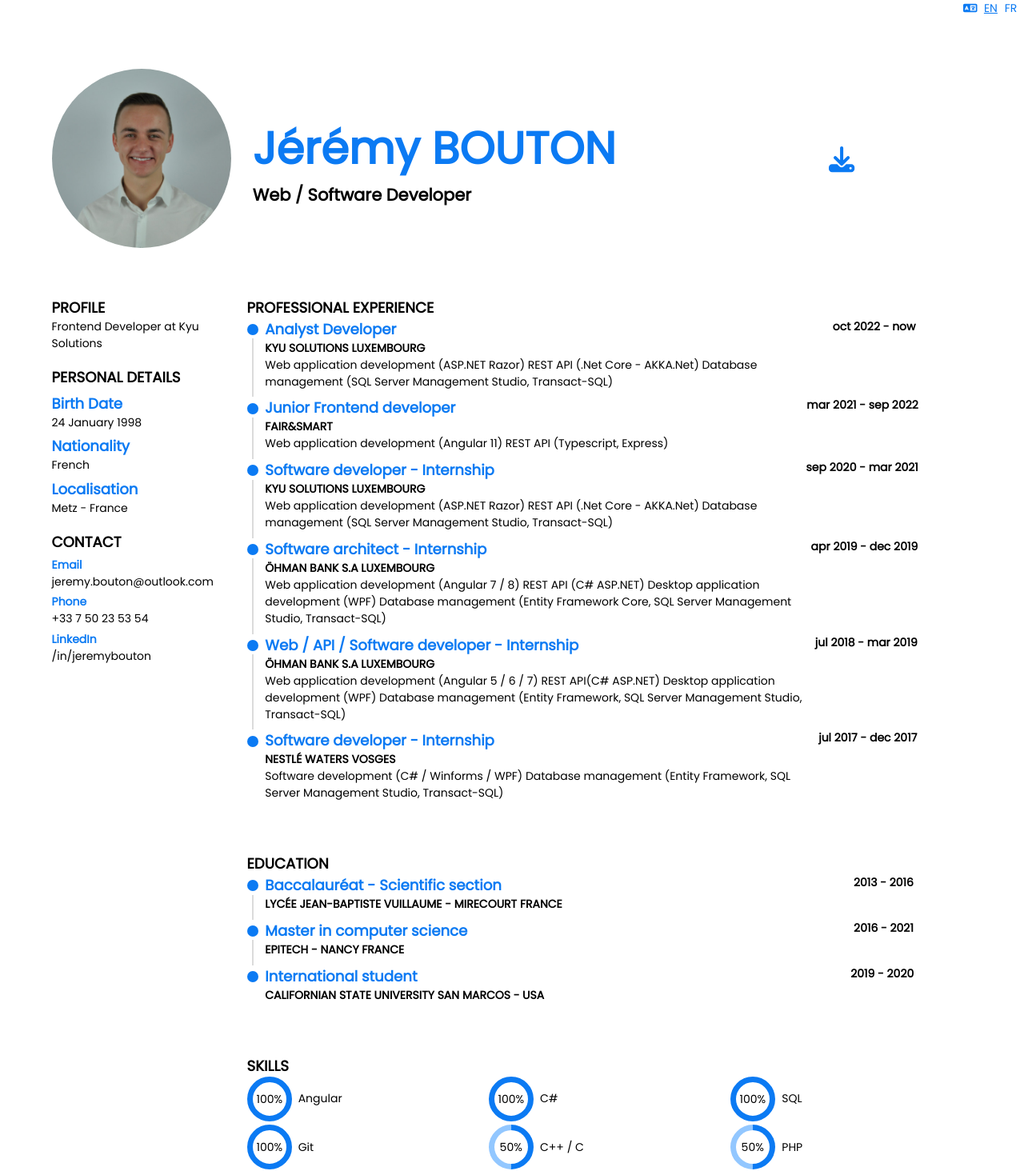
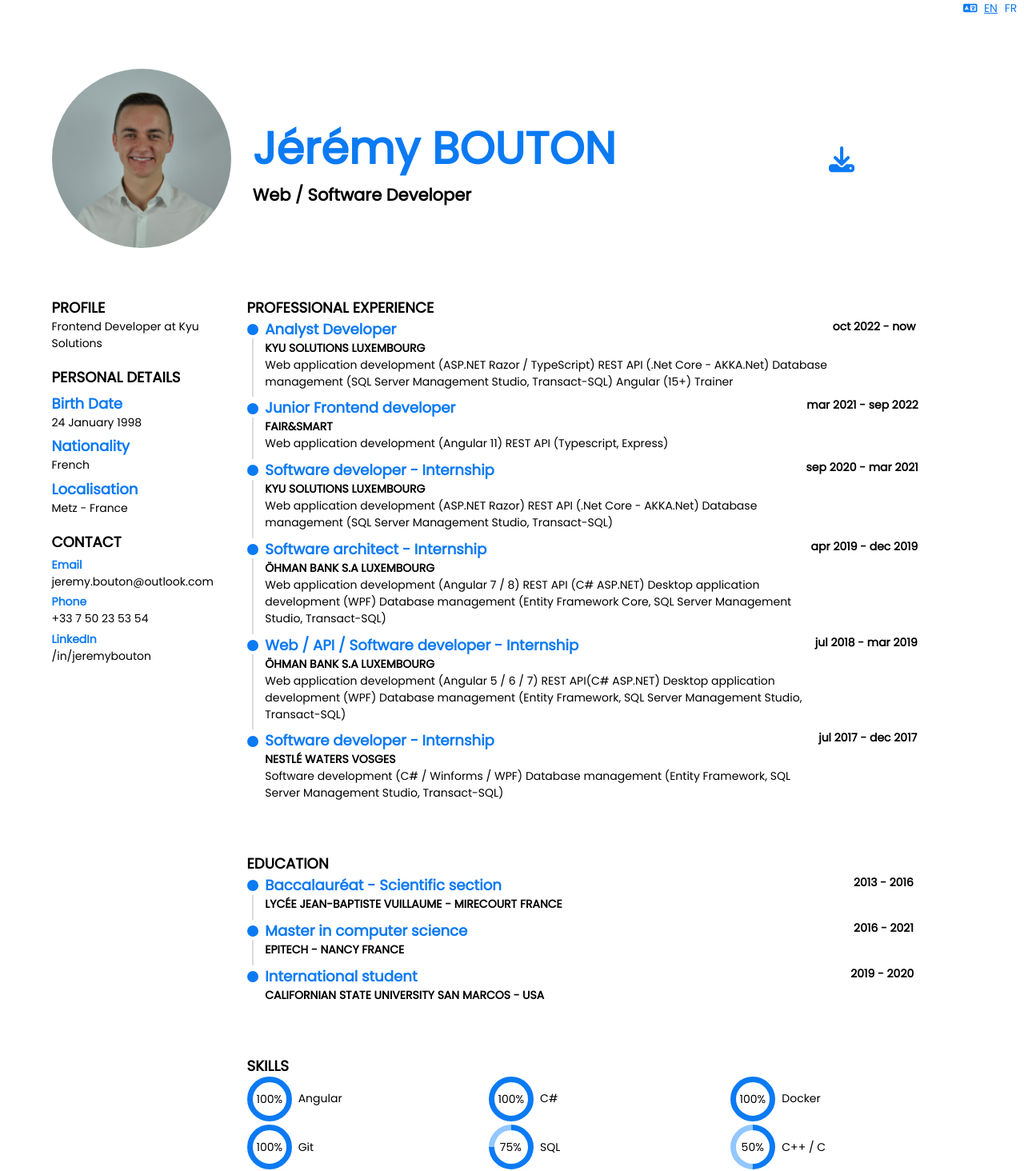
Before and after one commit to JakaRanga/online-resume, an Angular app: page / in a window 1280 px wide. Shown: the top 1464 px of the page at 80% size. Built offline with nearby package versions, Linux system fonts and the light colour scheme.

Commit message:
Updated resume v1.1.4

```diff
--- a/docker-compose.yml
+++ b/docker-compose.yml
@@ -6,4 +6,4 @@ services:
             - '8006:80'
         volumes:
             - '/home/jakaranga/online-resume/data:/usr/share/nginx/html/assets/data'
-        image: 'jakaranga/online-resume:1.1.3'
+        image: 'jakaranga/online-resume:1.1.4'
--- a/package.json
+++ b/package.json
@@ -1,6 +1,6 @@
 {
   "name": "online-resume",
-  "version": "1.1.3",
+  "version": "1.1.4",
   "scripts": {
     "ng": "ng",
     "start": "ng serve",
@@ -8,7 +8,7 @@
     "test": "ng test",
     "lint": "ng lint",
     "e2e": "ng e2e",
-    "build-docker": "docker login; docker build -t online-resume:1.1.3 .;docker tag online-resume:1.1.3 jakaranga/online-resume:1.1.3;docker push jakaranga/online-resume:1.1.3"
+    "build-docker": "docker login; docker build -t online-resume:1.1.4 .;docker tag online-resume:1.1.4 jakaranga/online-resume:1.1.4;docker push jakaranga/online-resume:1.1.4"
   },
   "private": true,
   "dependencies": {
--- a/src/assets/data/resume-information.json
+++ b/src/assets/data/resume-information.json
@@ -115,7 +115,7 @@
                 {
                     "title": "Analyst Developer",
                     "subtitle": "kyu solutions luxembourg",
-                    "description": "Web application development (ASP.NET Razor)\nREST API (.Net Core - AKKA.Net)\nDatabase management (SQL Server Management Studio, Transact-SQL)",
+                    "description": "Web application development (ASP.NET Razor / TypeScript)\nREST API (.Net Core - AKKA.Net)\nDatabase management (SQL Server Management Studio, Transact-SQL)\nAngular (15+) Trainer",
                     "date": "oct 2022 - now",
                     "index": 1
                 }
@@ -152,7 +152,7 @@
                     "index": 2
                 },
                 {
-                    "name": "SQL",
+                    "name": "Docker",
                     "knowledge": 100,
                     "index": 3
                 },
@@ -162,12 +162,12 @@
                     "index": 4
                 },
                 {
-                    "name": "C++ / C",
-                    "knowledge": 50,
+                    "name": "SQL",
+                    "knowledge": 75,
                     "index": 5
                 },
                 {
-                    "name": "PHP",
+                    "name": "C++ / C",
                     "knowledge": 50,
                     "index": 6
                 },
@@ -260,7 +260,7 @@
                 {
                     "title": "Développeur Analyste",
                     "subtitle": "kyu solutions luxembourg",
-                    "description": "Développement d'applications Web (ASP.NET Razor)\nREST API (.Net Core - AKKA.Net)\nGestion de bases de données (SQL Server Management Studio, Transact-SQL)",
+                    "description": "Développement d'applications Web (ASP.NET Razor)\nREST API (.Net Core - AKKA.Net)\nGestion de bases de données (SQL Server Management Studio, Transact-SQL)\nFormatteur Angular (15+)",
                     "date": "oct 2022 - maintenant",
                     "index": 1
                 }
@@ -297,7 +297,7 @@
                     "index": 2
                 },
                 {
-                    "name": "SQL",
+                    "name": "Docker",
                     "knowledge": 100,
                     "index": 3
                 },
@@ -307,12 +307,12 @@
                     "index": 4
                 },
                 {
-                    "name": "C++ / C",
-                    "knowledge": 50,
+                    "name": "SQL",
+                    "knowledge": 75,
                     "index": 5
                 },
                 {
-                    "name": "PHP",
+                    "name": "C++ / C",
                     "knowledge": 50,
                     "index": 6
                 },
--- a/src/index.html
+++ b/src/index.html
@@ -20,7 +20,7 @@
   <meta property="og:url" content="https://jeremy-bouton.fr/" />
   <meta property="og:title" content="Live Resume - Jeremy Bouton" />
   <meta property="og:description"
-    content="Online resume of Jeremy Bouton, Web Developer and passionate about the new web technologies" />
+    content="Web Developer and passionate about the new web/network/containers technologies" />
 </head>
 
 <body>
```
